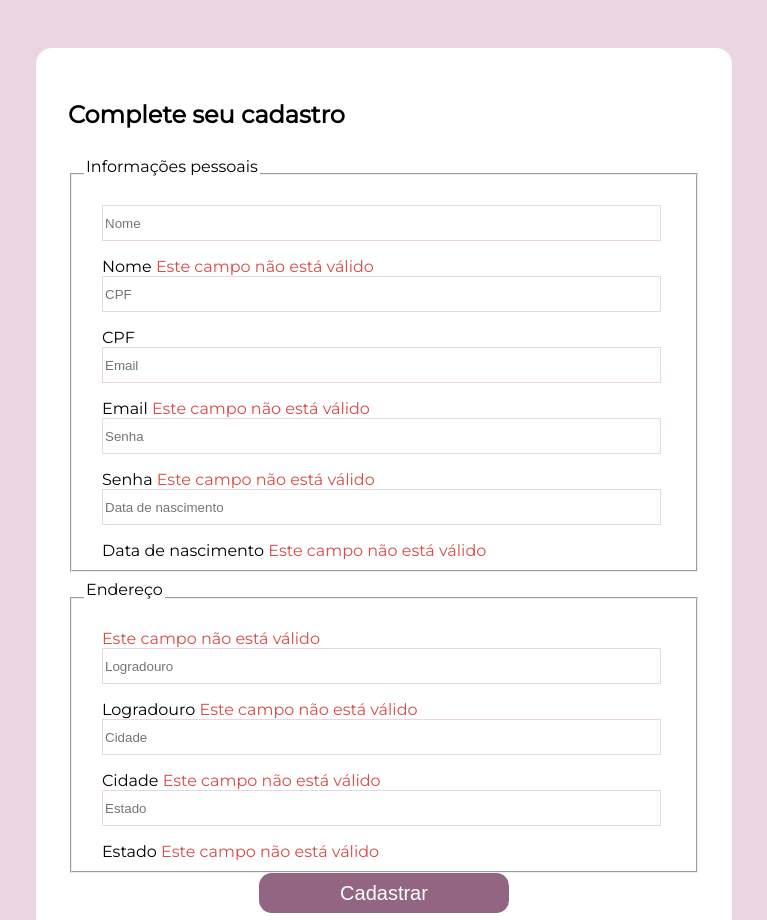
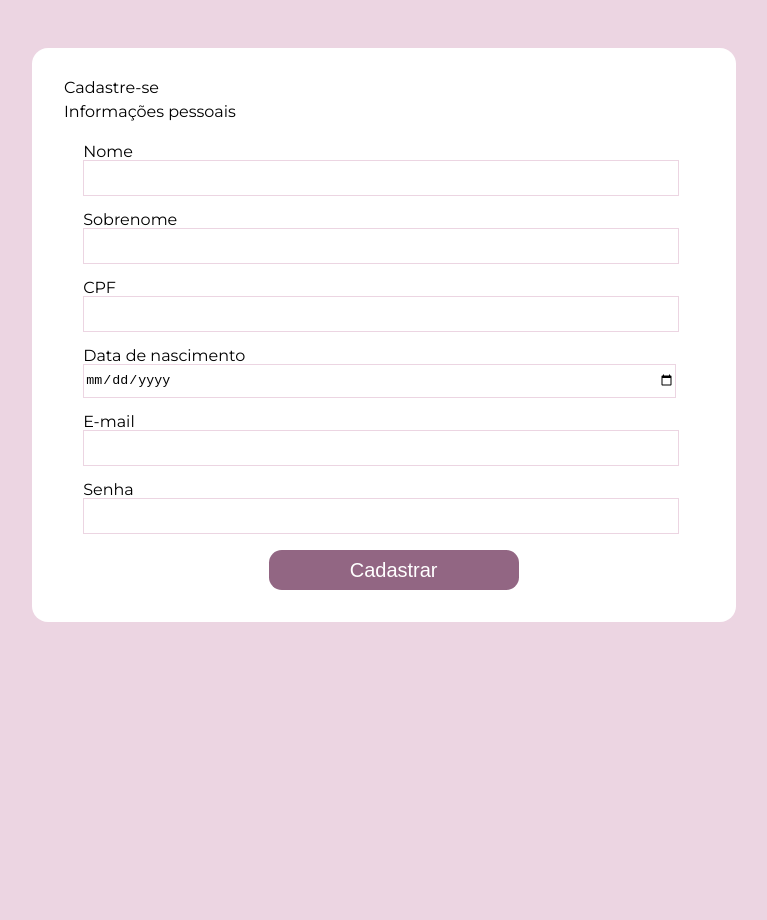
Before and after one commit to cecilia-rds/Formulario, a plain HTML site: page index.html in a window 1280 px wide. Shown: the top 920 px of the page, without its empty margins (256-1023 px from the left). After the commit the page ends 800 px from the top, so only its background shows below. Drawn offline with Linux system fonts and the light colour scheme; files that its build step writes are made by us from their sources.

Commit message:
Ajustando href para css e js

```diff
--- a/index.html
+++ b/index.html
@@ -1,70 +1,55 @@
 <!DOCTYPE html>
-<html lang="pt">
+<html lang="pt-br">
 <head>
     <meta charset="UTF-8">
     <meta name="viewport" content="width=device-width, initial-scale=1.0">
     <title> | Criar conta</title>
     <link href="https://fonts.googleapis.com/css2?family=Montserrat:wght@300;400&display=swap" rel="stylesheet">
     <link href="https://fonts.googleapis.com/css2?family=Pacifico&display=swap" rel="stylesheet">
+    <link rel="stylesheet" href="./assets/css/reset.css">
     <link rel="stylesheet" href="./assets/css/base.css">
-    <link rel="stylesheet" href="./assets/css/cadastro.css">
-    <link rel="stylesheet" href="./assets/css/componentes/cartao.css">
-    <link rel="stylesheet" href="./assets/css/componentes/inputs.css">
-    <link rel="stylesheet" href="./assets/css/componentes/botao.css">
+    <link rel="stylesheet" href="./assets/css/cartao.css">
 </head>
 <body>
     <main class="container">
-        <h1 class="cadastro-cabecalho__titulo"></h1>
         <section class="cartao">
-            <h2 class="cartao__titulo">Complete seu cadastro</h2>
-            <form action="./cadastro_concluido.html">
-                <fieldset>
-                    <legend class="formulario__legenda">Informações pessoais</legend>
+            <h1 class="cartao__titulo">Cadastre-se</h1>
+            <form id="form" action="./cadastro_concluido.html">
+                <legend class="formulario__legenda">Informações pessoais</legend>
                     <div class="input-container">
-                        <input name="nome" id="nome" class="input" type="text" placeholder="Nome" required>
                         <label class="input-label" for="nome">Nome</label>
-                        <span class="input-mensagem-erro">Este campo não está válido</span>
-                        <input name="CPF" id="cpf" class="input" type="text" placeholder="CPF" required minlength="11">
-                         <label class="input-label" for="CPF">CPF</label>
+                        <input name="nome" class="input" type="text" required minlength="2">
+                        <span class="input-mensagem-erro"></span>
                     </div>
                     <div class="input-container">
-                        <input name="email" id="email" class="input" type="email" placeholder="Email" required>
-                        <label class="input-label" for="email">Email</label>
-                        <span class="input-mensagem-erro">Este campo não está válido</span>
+                        <label class="input-label" for="sobrenome">Sobrenome</label>
+                        <input name="sobrenome" class="input" type="text" required minlength="2">
+                        <span class="input-mensagem-erro"></span>
                     </div>
                     <div class="input-container">
-                        <input name="senha" id="senha" class="input" type="password" placeholder="Senha" pattern="^(?=.*[a-z])(?=.*[A-Z])(?=.*[0-9])(?!.*[ !@#$%^&*_=+-]).{6,12}$" title="A senha deve conter entre 6 a 12 caracteres, deve conter pelo menos uma letra maiúscula, um número e não deve conter símbolos." required>
-                        <label class="input-label" for="senha">Senha</label>
-                        <span class="input-mensagem-erro">Este campo não está válido</span>
-                       <input name="nascimento" id="nascimento" class="input" type="text" placeholder="Data de nascimento">
-                        <label class="input-label" for="nascimento">Data de nascimento</label>
-                        <span class="input-mensagem-erro">Este campo não está válido</span>
-                    </div>
-                </fieldset>
-                <fieldset>
-                    <legend class="formulario__legenda">Endereço</legend>
-                    <div class="input-container">
-                        <span class="input-mensagem-erro">Este campo não está válido</span>
+                        <label class="input-label" for="cpf">CPF</label>
+                        <input name="cpf" class="input" type="text" required minlength="11" maxlength="14" pattern="\d{3}\.?\d{3}\.?\d{3}-?\d{2}">
+                        <span class="input-mensagem-erro"></span>
                     </div>
                     <div class="input-container">
-                        <input name="logradouro" id="logradouro" class="input" type="text" placeholder="Logradouro">
-                        <label class="input-label" for="logradouro">Logradouro</label>
-                        <span class="input-mensagem-erro">Este campo não está válido</span>
+                        <label class="input-label" for="nascimento">Data de nascimento</label>
+                        <input name="nascimento" id="nasc" class="input" type="date" required>
+                        <span class="input-mensagem-erro"></span>
                     </div>
                     <div class="input-container">
-                        <input name="cidade" id="cidade" class="input" type="text" placeholder="Cidade">
-                        <label class="input-label" for="cidade">Cidade</label>
-                        <span class="input-mensagem-erro">Este campo não está válido</span>
+                        <label class="input-label" for="email">E-mail</label>
+                        <input name="email" class="input" type="email" required>
+                        <span class="input-mensagem-erro"></span>
                     </div>
                     <div class="input-container">
-                        <input name="estado" id="estado" class="input" type="text" placeholder="Estado">
-                        <label class="input-label" for="estado">Estado</label>
-                        <span class="input-mensagem-erro">Este campo não está válido</span>
-                    </div>
+                        <label class="input-label" for="senha">Senha</label>
+                        <input name="senha" class="input" type="password" pattern="^(?=.*[a-z])(?=.*[A-Z])(?=.*[0-9])(?!.*[ !@#$%^&*_=+-]).{6,12}$" title="A senha deve conter entre 6 a 12 caracteres, deve conter pelo menos uma letra maiúscula, um número e não deve conter símbolos." required>
+                        <span class="input-mensagem-erro"></span>
                 </fieldset>
                 <button class="botao">Cadastrar</a>
             </form>
         </section>
     </main>
+    <script src="js/script.js" type="module"></script>
 </body>
 </html>
```
